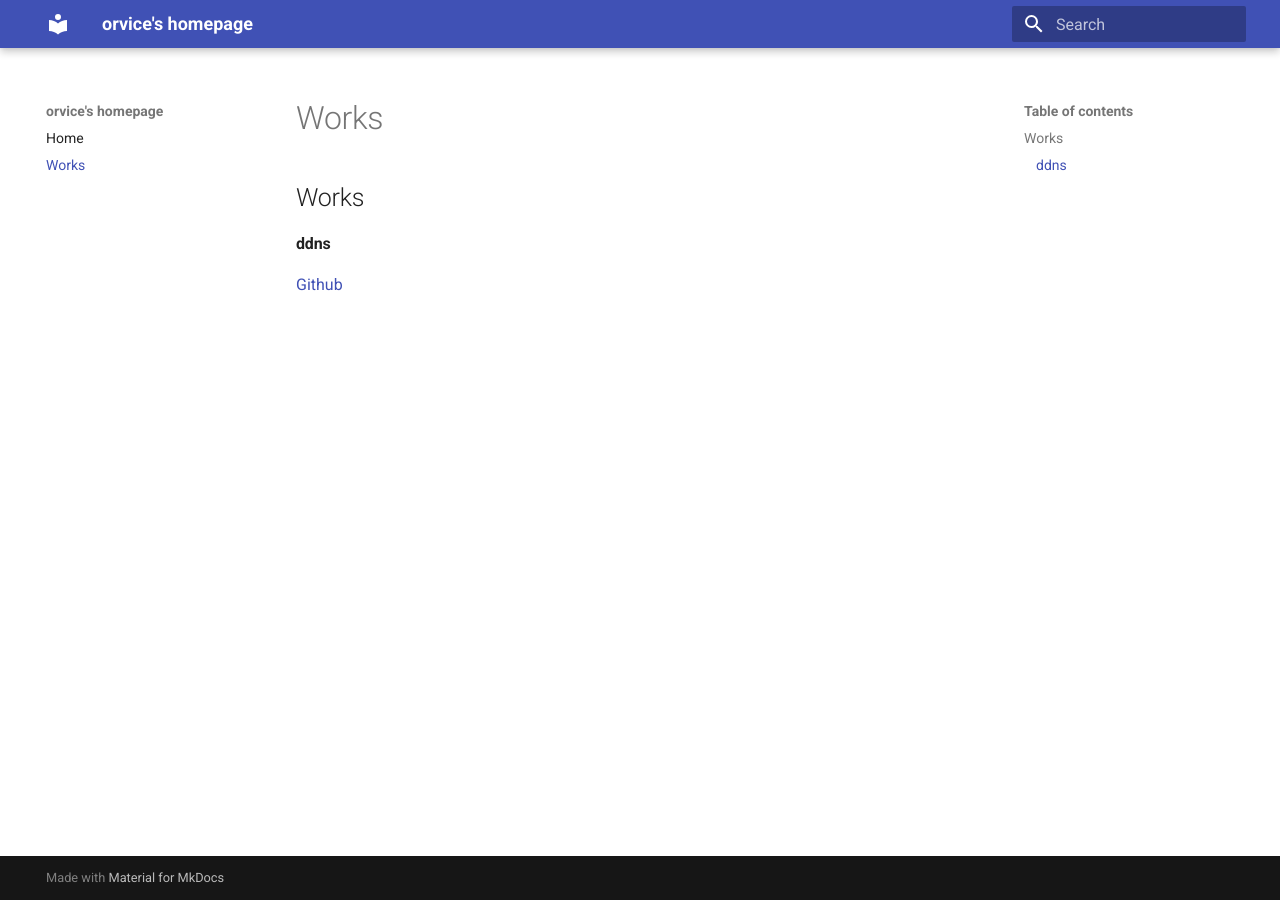
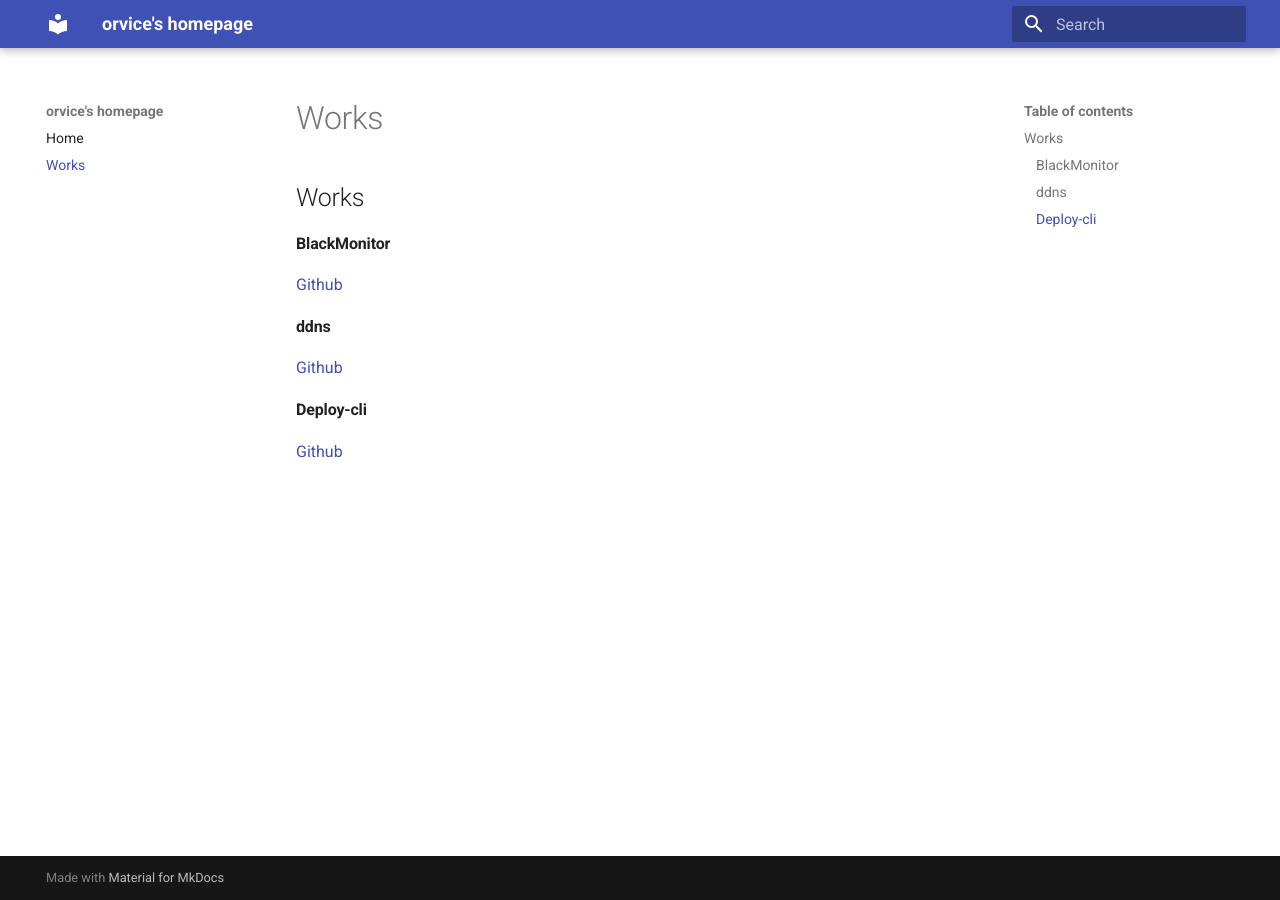
Before and after one commit to orvice/homepage, an MkDocs documentation site: the page built from docs/works.md, in a window 1280 px wide. Built offline with MkDocs 1.6.1 and Material for MkDocs 9.7.7, drawn with Linux system fonts in a browser that asks for light colours; old or Windows-style settings are respelled for this version of MkDocs.

Commit message:
more works

```diff
--- a/docs/works.md
+++ b/docs/works.md
@@ -1,5 +1,15 @@
 ## Works
+
+
+#### BlackMonitor
+
+[Github](https://blackcat.orx.me)
 
 #### ddns
 
 [Github](https://github.com/orvice/ddns)
+
+
+#### Deploy-cli
+
+[Github](https://github.com/weeon/deploy-cli)
```
